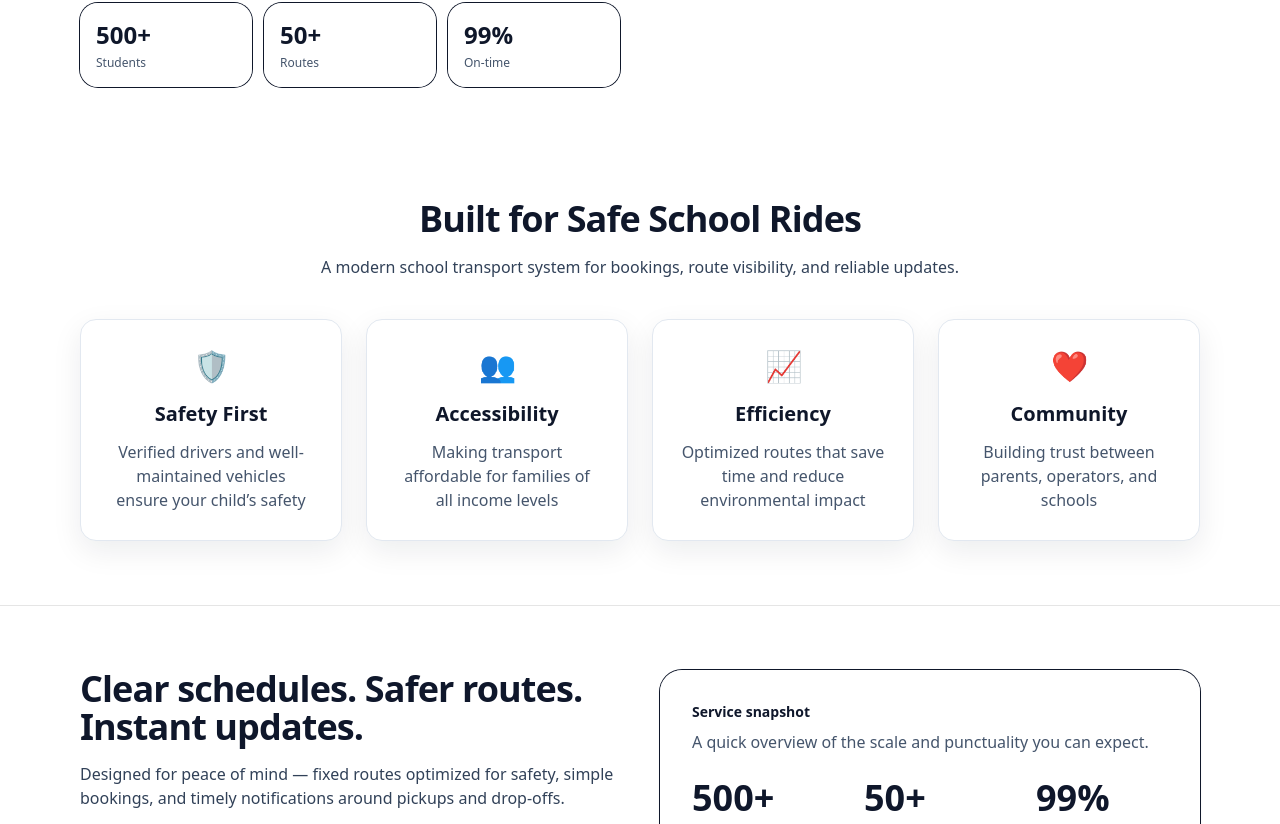
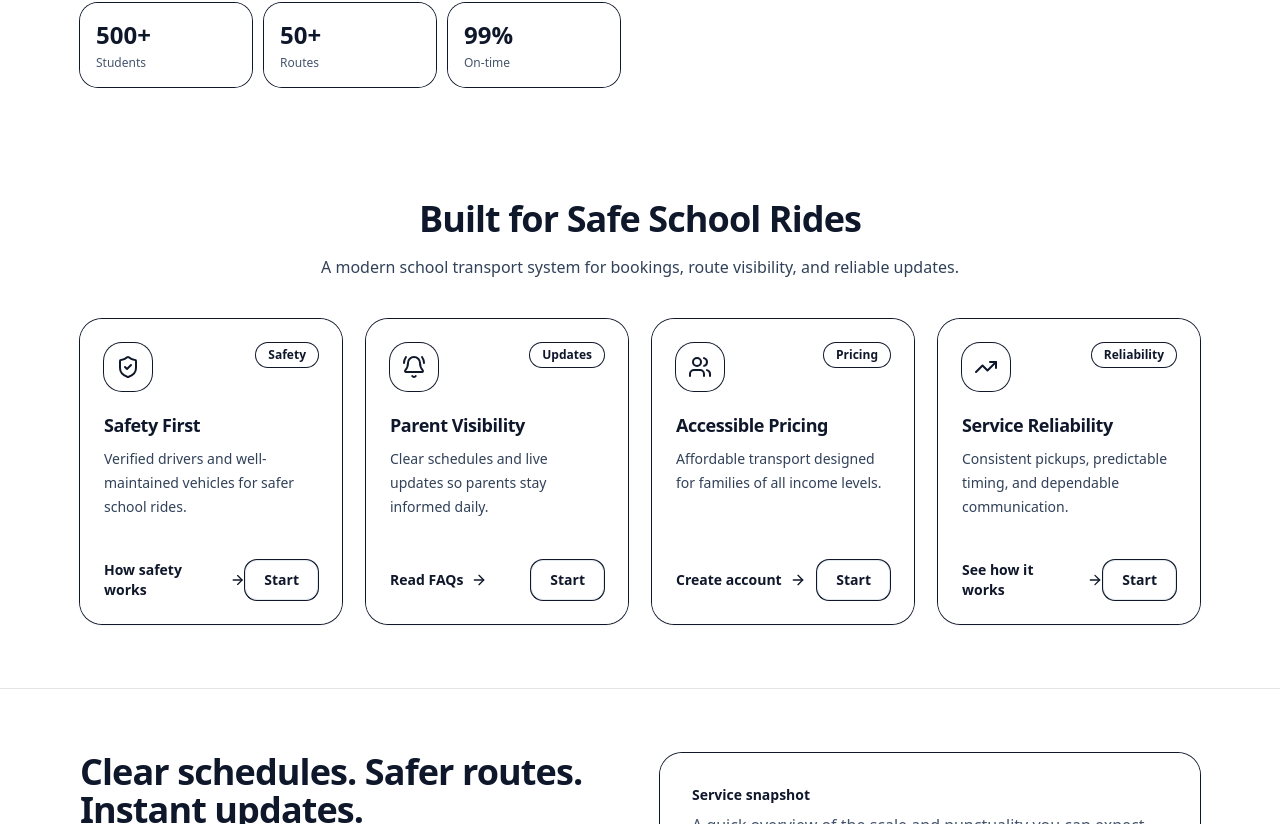
Before and after one commit to RoyCheru/Mini-Track, a Next.js app in the folder frontend/client/: page / in a window 1280 px wide. Shown: the part 551-1375 px from the top of the page. Built offline with nearby package versions, Linux system fonts and the light colour scheme.

Commit message:
values section

```diff
--- a/frontend/client/app/components/Values.tsx
+++ b/frontend/client/app/components/Values.tsx
@@ -1,18 +1,92 @@
+import Link from "next/link"
+import { ROUTES } from "@/lib/routes"
+import { ShieldCheck, Users, TrendingUp, BellRing, ArrowRight } from "lucide-react"
+
 export default function Values() {
   const items = [
-    { title: "Safety First", desc: "Verified drivers and well-maintained vehicles ensure your child’s safety", icon: "🛡️" },
-    { title: "Accessibility", desc: "Making transport affordable for families of all income levels", icon: "👥" },
-    { title: "Efficiency", desc: "Optimized routes that save time and reduce environmental impact", icon: "📈" },
-    { title: "Community", desc: "Building trust between parents, operators, and schools", icon: "❤️" },
+    {
+      title: "Safety First",
+      desc: "Verified drivers and well-maintained vehicles for safer school rides.",
+      tag: "Safety",
+      Icon: ShieldCheck,
+      href: ROUTES.howItWorks,
+      cta: "How safety works",
+    },
+    {
+      title: "Parent Visibility",
+      desc: "Clear schedules and live updates so parents stay informed daily.",
+      tag: "Updates",
+      Icon: BellRing,
+      href: ROUTES.faqs,
+      cta: "Read FAQs",
+    },
+    {
+      title: "Accessible Pricing",
+      desc: "Affordable transport designed for families of all income levels.",
+      tag: "Pricing",
+      Icon: Users,
+      href: ROUTES.signup,
+      cta: "Create account",
+    },
+    {
+      title: "Service Reliability",
+      desc: "Consistent pickups, predictable timing, and dependable communication.",
+      tag: "Reliability",
+      Icon: TrendingUp,
+      href: ROUTES.howItWorks,
+      cta: "See how it works",
+    },
   ]
 
   return (
-    <div className="grid gap-6 md:grid-cols-4">
-      {items.map((i) => (
-        <div key={i.title} className="card p-7 text-center">
-          <div className="text-3xl">{i.icon}</div>
-          <h3 className="mt-4 text-xl font-extrabold">{i.title}</h3>
-          <p className="mt-3 text-slate-600">{i.desc}</p>
+    <div className="grid gap-6 md:grid-cols-2 lg:grid-cols-4">
+      {items.map(({ title, desc, tag, Icon, href, cta }) => (
+        <div
+          key={title}
+          className="group rounded-3xl bg-white/85 p-6 ring-1 ring-brand-100 shadow-sm backdrop-blur
+                     transition-all hover:-translate-y-1 hover:shadow-lg hover:ring-brand-200
+                     flex flex-col"
+        >
+          {/* Icon + Tag */}
+          <div className="flex items-start justify-between">
+            <span className="inline-flex h-12 w-12 items-center justify-center rounded-2xl bg-brand-100 ring-1 ring-brand-200">
+              <Icon className="h-6 w-6 text-brand-800" />
+            </span>
+
+            <span className="inline-flex rounded-full bg-brand-50 px-3 py-1 text-xs font-bold text-brand-800 ring-1 ring-brand-100">
+              {tag}
+            </span>
+          </div>
+
+          {/* Text */}
+          <h3 className="mt-5 text-lg font-extrabold tracking-tight text-slate-900">
+            {title}
+          </h3>
+
+          <p className="mt-2 text-sm leading-6 text-slate-700">
+            {desc}
+          </p>
+
+          {/* Divider */}
+          <div className="mt-5 h-px bg-gradient-to-r from-transparent via-brand-200/60 to-transparent" />
+
+          {/* Actions pinned to bottom — ORIGINAL BUTTON STYLE */}
+          <div className="mt-auto pt-5 flex items-center justify-between">
+            <Link
+              href={href}
+              className="inline-flex items-center text-sm font-semibold text-brand-800 hover:text-brand-900"
+            >
+              {cta}
+              <ArrowRight className="ml-2 h-4 w-4" />
+            </Link>
+
+            <Link
+              href={ROUTES.signup}
+              className="btn btn-ghost bg-white/70 ring-1 ring-brand-100 hover:bg-white"
+            >
+              Start
+            </Link>
+          </div>
         </div>
       ))}
     </div>
```
